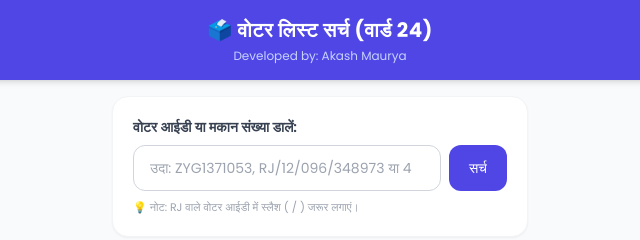
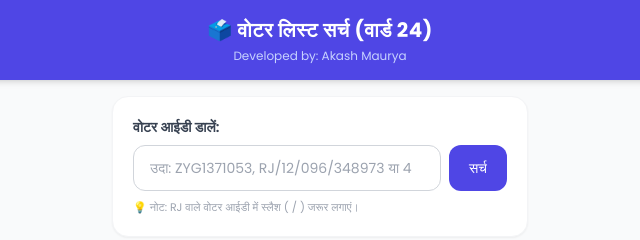
Before and after one commit to Heyyyakashhhh/my-voter-bot, a website: page public/index.html in a window 1280 px wide. Shown: the top 240 px of the page, 320-960 px from the left. Drawn offline with nearby package versions, Linux system fonts and the light colour scheme.

Commit message:
some ui changes

```diff
--- a/public/index.html
+++ b/public/index.html
@@ -102,7 +102,7 @@
     <div class="bg-white p-5 rounded-2xl shadow-sm border border-gray-100 mb-6">
 
       <label class="block text-gray-700 font-semibold mb-2 text-sm">
-        वोटर आईडी या मकान संख्या डालें:
+        वोटर आईडी डालें:
       </label>
 
       <div class="flex gap-2 search-wrapper">
```
